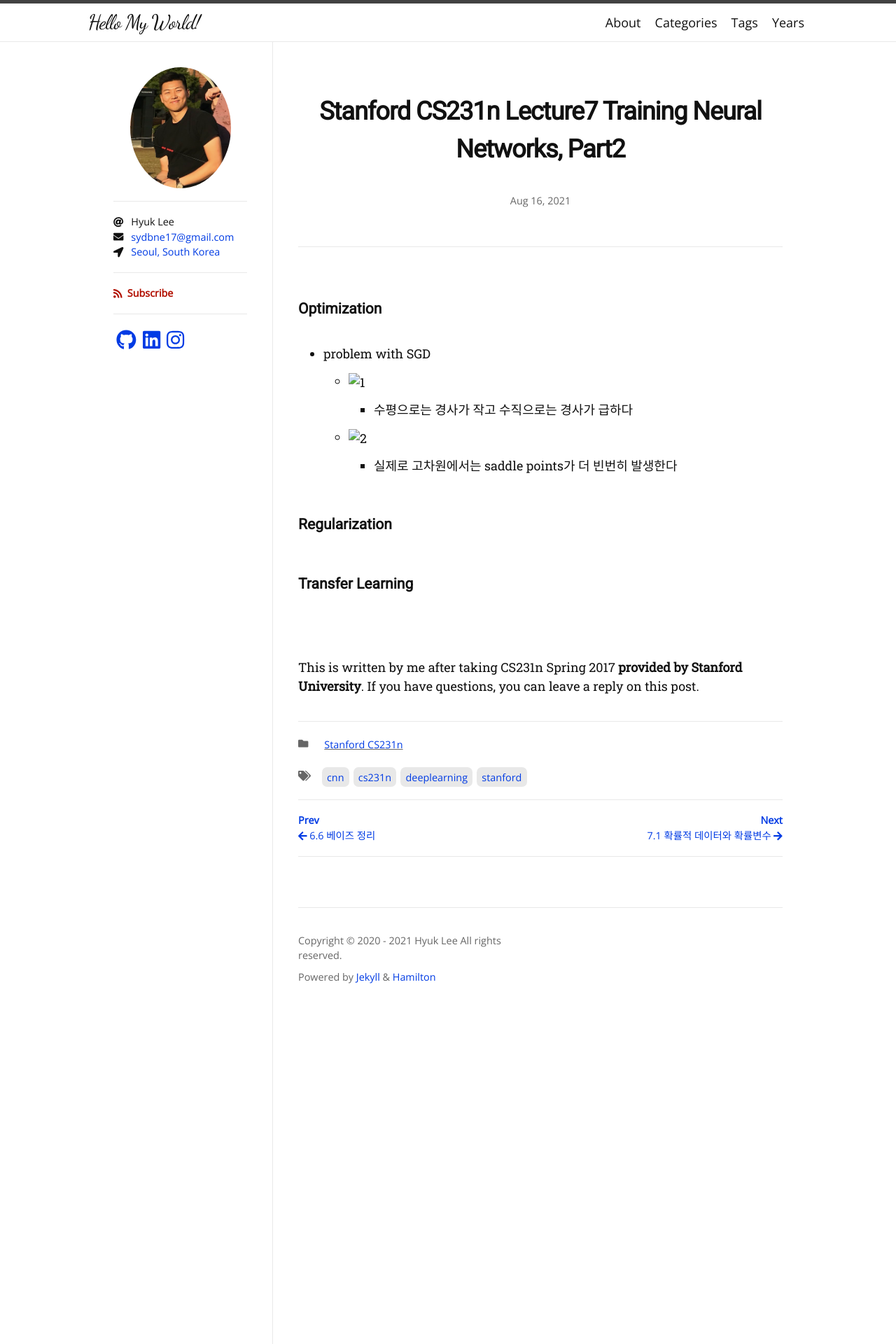
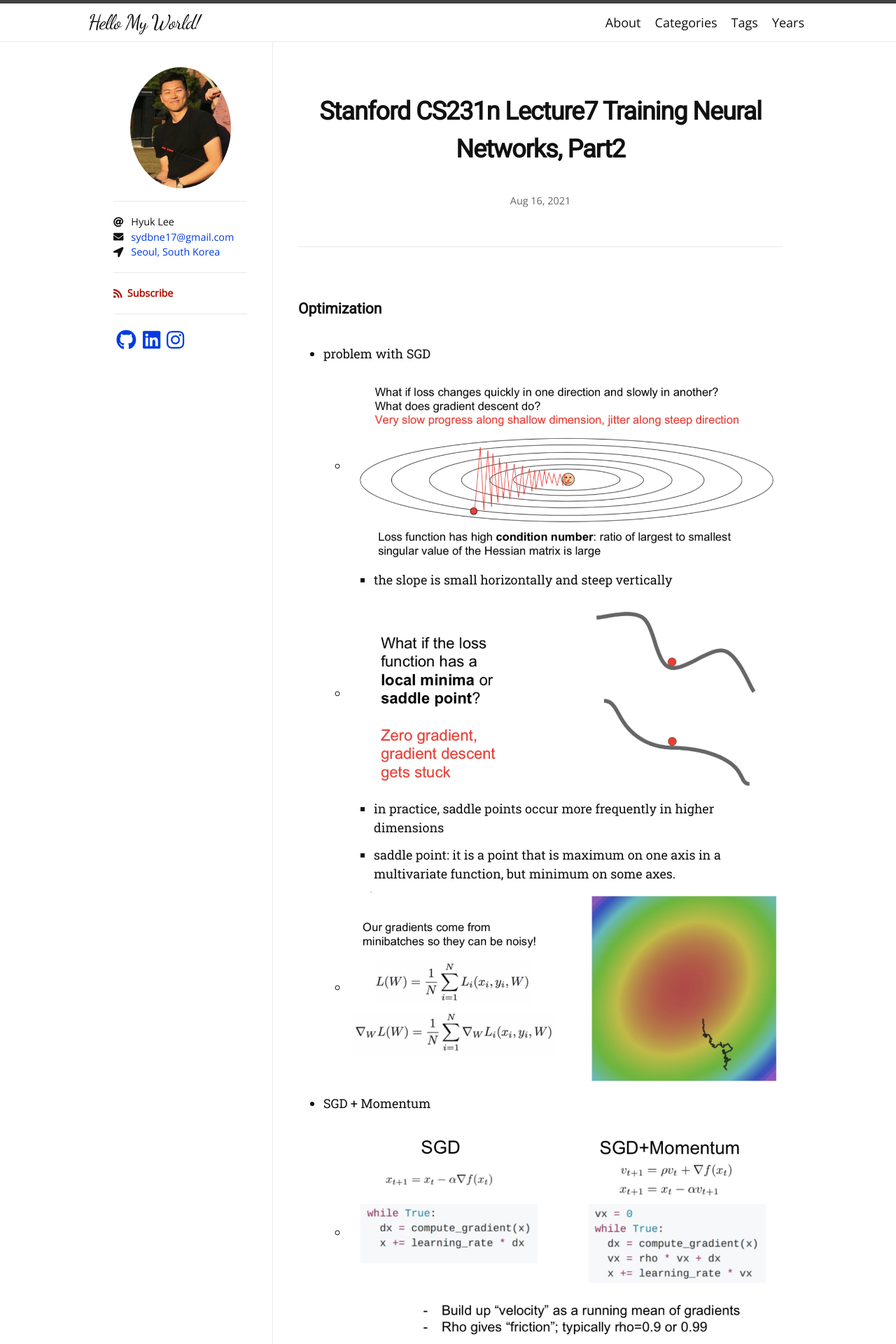
Before and after one commit to dlgur1994/dlgur1994.github.io, a Jekyll site: the page built from _posts/2021-08-16-CS231n-Lecture7.md, in a window 1280 px wide. Shown: the top 1920 px of the page at 70% size. Built offline with Jekyll 4.4.1, drawn with Linux system fonts in a browser that asks for light colours; nearby versions of some CDN libraries; some web fonts are replaced; comment, search, counter and statistics services are not loaded; some of the changed text lies outside the part shown.

Commit message:
cs231n_lec7 ing 21/08/22

```diff
--- a/_posts/2021-08-16-CS231n-Lecture7.md
+++ b/_posts/2021-08-16-CS231n-Lecture7.md
@@ -11,9 +11,39 @@ math: true
 ### Optimization
 - problem with SGD
     - ![1](/images/cs231n/lec7/1.png){: width="100%" height="100%"}
-        - 수평으로는 경사가 작고 수직으로는 경사가 급하다
+        - the slope is small horizontally and steep vertically
     - ![2](/images/cs231n/lec7/2.png){: width="100%" height="100%"}
-        - 실제로 고차원에서는 saddle points가 더 빈번히 발생한다
+        - in practice, saddle points occur more frequently in higher dimensions
+        - saddle point: it is a point that is maximum on one axis in a multivariate function, but minimum on some axes.
+    - ![3](/images/cs231n/lec7/3.png){: width="100%" height="100%"}
+- SGD + Momentum
+    - ![4](/images/cs231n/lec7/4.png){: width="100%" height="100%"}
+        - because acceleration is considered, it continues even when the speed reaches zero
+        - $$\rho$$: hyperparameter to slow down
+    - ![5](/images/cs231n/lec7/5.png){: width="100%" height="100%"}
+- Nesterov Momentums
+    - ![6](/images/cs231n/lec7/6.png){: width="100%" height="100%"}
+        - SGD + Momentum: Velocity + Gradient -> acutal step
+        - Nesterov: Velocity -> Gradient -> actual step (after moving towards velocity, calculate the acutal step by obtaining gradients)
+            - $$v_{t+1} = \rho v_t - \alpha \triangledown f(x_t + \rho v_t)$$ (reflect the latest speed as a greater weight)
+            - $$x_{t+1} = x_t + v_{t+1}$$
+            - $$v_t$$ initialization = 0
+            - $$x_t + \rho v_t$$: move towards velocity and get the gradient
+            - $$when \ \tilde x_t = x_t + \rho v_t$$, (to make loss function suitable for use)
+            - $$v_{t+1} = \rho v_t - \alpha \triangledown f(\tilde x_t)$$
+            - $$\tilde x_{t+1} = \tilde x_t - \rho v_t + (1 + \rho) v_{t+1} = \tilde x_t + v_{t+1} + \rho(v_{t+1} - v_t)$$
+    - ![7](/images/cs231n/lec7/7.png){: width="100%" height="100%"}
+- AdaGrad
+    - ![8](/images/cs231n/lec7/8.png){: width="100%" height="100%"}
+    - Q. What happens with AdaGrad?
+        - Slow-moving dimensions move fast, fast-moving dimensions move slowly, because dividing by squared gradients makes the rate of updates constant in all dimensions
+    - Q. What happensto the step size over long time?
+        - because squared gradients are added, step size is reduced
+- RMSProp
+    -
+- Adam
+- Learning rate in optimizer
+    -
 
 ### Regularization
 ### Transfer Learning
```
Also changed, not shown: images/cs231n/lec7/1.png (added), images/cs231n/lec7/2.png (added), images/cs231n/lec7/3.png (added), images/cs231n/lec7/4.png (added), images/cs231n/lec7/5.png (added), images/cs231n/lec7/6.png (added), images/cs231n/lec7/7.png (added), images/cs231n/lec7/8.png (added).
